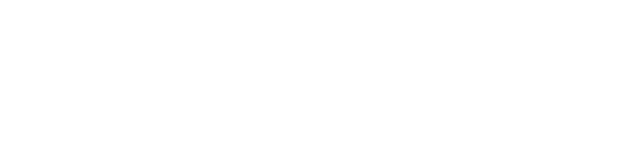
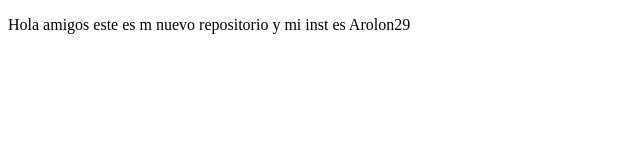
Before and after one commit to Arolon29/cursoPrework, a plain HTML site: page index.html in a window 1280 px wide. Shown: the whole page, without its empty margins (0-640 px from the left). Drawn offline with Linux system fonts and the light colour scheme.

Commit message:
second commit

```diff
--- a/index.html
+++ b/index.html
@@ -6,6 +6,8 @@
     <title>Hello Wold este es mi nuevo sitio WEB</title>
 </head>
 <body>
-
+    <p>
+    Hola amigos este es m nuevo repositorio y mi inst es Arolon29
+    </p>
 </body>
 </html>
```
